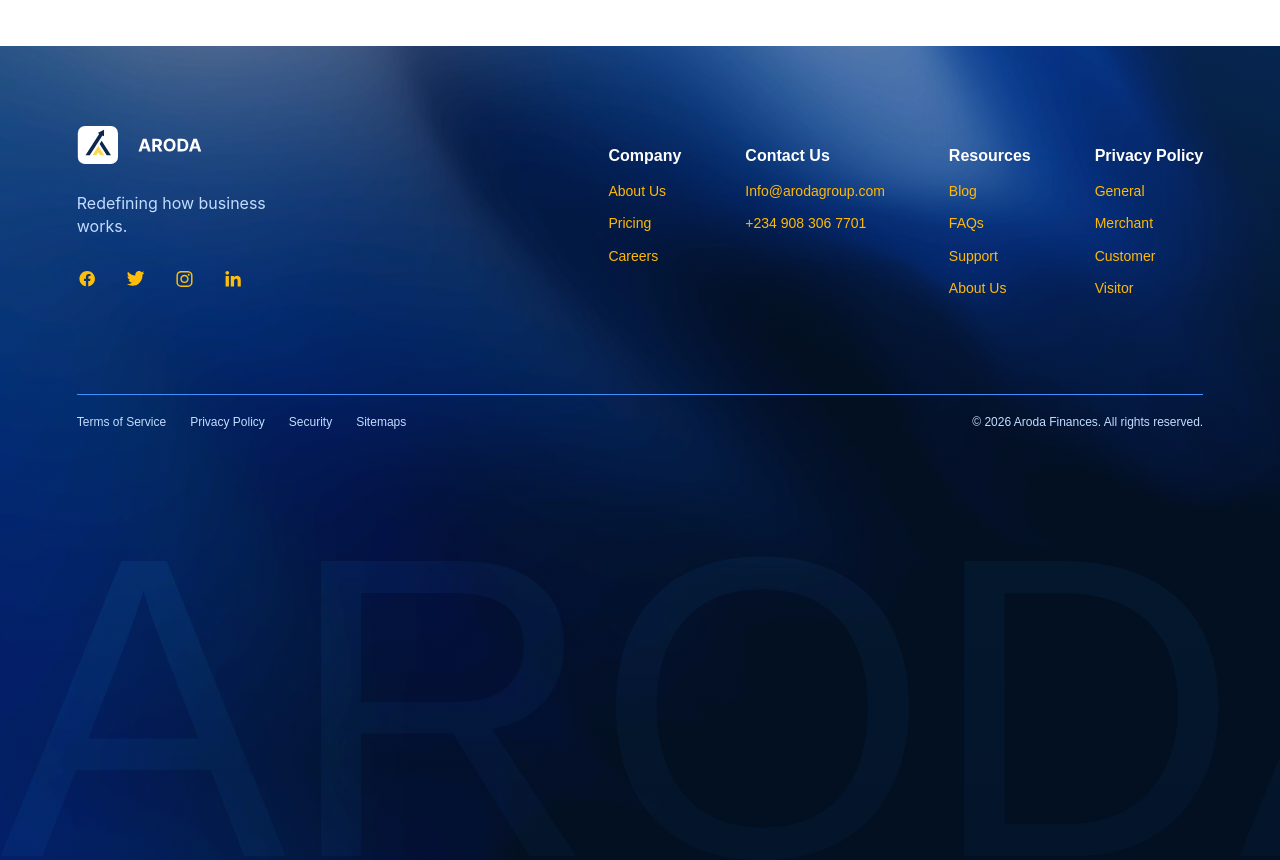
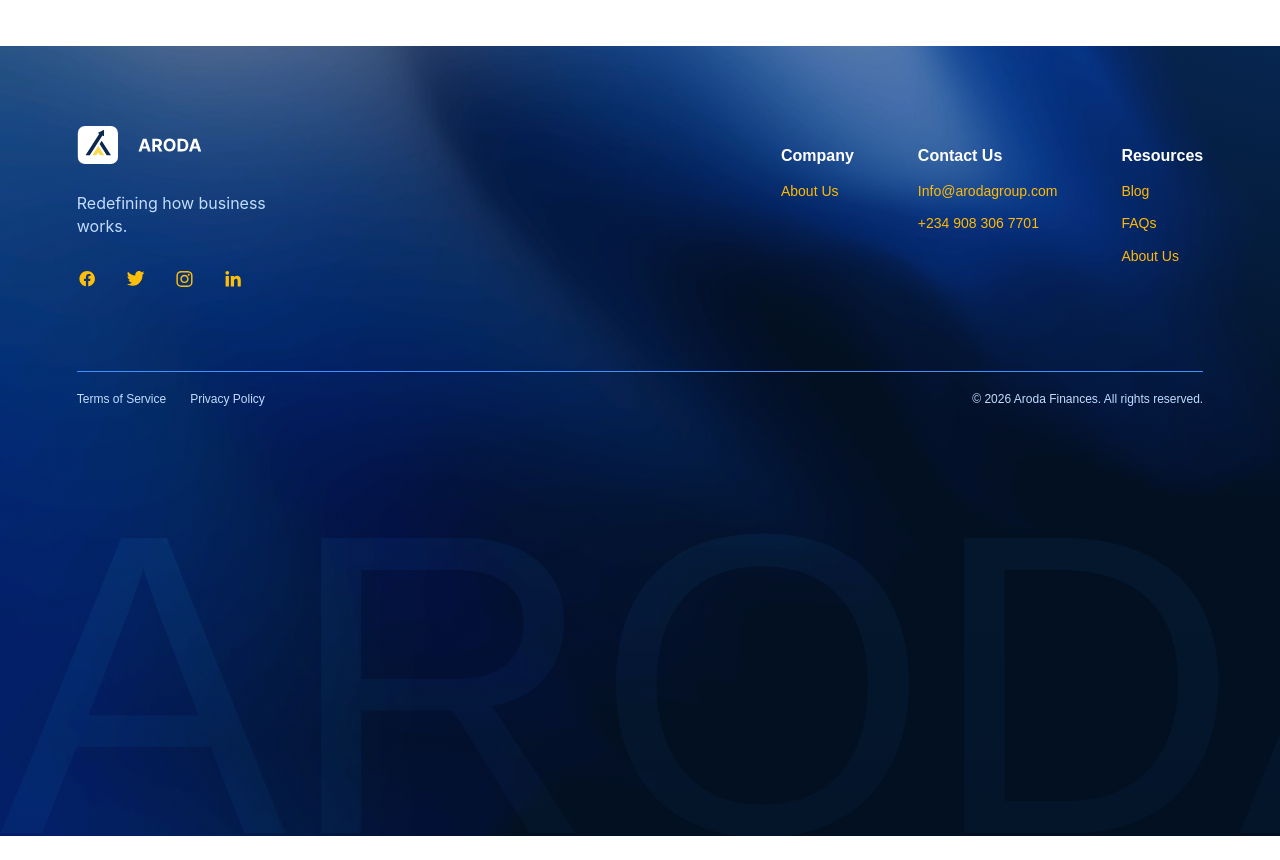
Before and after one commit to FERRN-AGENCY/arodawebsite, a React (Vite) app in the folder aroda/: page / in a window 1280 px wide. Shown: the part 4720-5580 px from the top of the page. After the commit the page ends 5556 px from the top, so only its background shows below. Built offline with nearby package versions, Linux system fonts and the light colour scheme.

Commit message:
Added PDF viewers for Terms and Privacy Policy

```diff
--- a/aroda/src/constants/footer/Footer.jsx
+++ b/aroda/src/constants/footer/Footer.jsx
@@ -41,8 +41,6 @@ const Footer = () => {
               <h4>Company</h4>
               <ul>
                 <li className={getActive('/about')}><a href="/about">About Us</a></li>
-                <li className={getActive('/pricing')}><a href="/pricing">Pricing</a></li>
-                <li className={getActive('/careers')}><a href="/careers">Careers</a></li>
               </ul>
             </div>
 
@@ -60,20 +58,10 @@ const Footer = () => {
               <ul>
                 <li className={getActive('/blog')}><a href="/blog">Blog</a></li>
                 <li className={getActive('/faq')}><a href="/faq">FAQs</a></li>
-                <li className={getActive('/support')}><a href="/support">Support</a></li>
                 <li className={getActive('/about')}><a href="/about">About Us</a></li>
               </ul>
             </div>
 
-            <div className="footer-column">
-              <h4>Privacy Policy</h4>
-              <ul>
-                <li className={getActive('/privacy/general')}><a href="/privacy/general">General</a></li>
-                <li className={getActive('/privacy/merchant')}><a href="/privacy/merchant">Merchant</a></li>
-                <li className={getActive('/privacy/customer')}><a href="/privacy/customer">Customer</a></li>
-                <li className={getActive('/privacy/visitor')}><a href="/privacy/visitor">Visitor</a></li>
-              </ul>
-            </div>
           </div>
         </div>
 
@@ -82,10 +70,12 @@ const Footer = () => {
         {/* Bottom Bar */}
         <div className="footer-bottom">
           <div className="legal-links">
-            <a href="/terms" className={getActive('/terms')}>Terms of Service</a>
-            <a href="/privacy/general" className={getActive('/privacy/general')}>Privacy Policy</a>
-            <a href="/security" className={getActive('/security')}>Security</a>
-            <a href="/sitemap" className={getActive('/sitemap')}>Sitemaps</a>
+            <a href="/aroda-terms.pdf" target="_blank" rel="noopener noreferrer" className={getActive('/terms')}>
+              Terms of Service
+            </a>
+            <a href="/aroda-privacy.pdf" target="_blank" rel="noopener noreferrer" className={getActive('/privacy/general')}>
+              Privacy Policy
+            </a>
           </div>
           {/* Dynamically grabs the current year so you never have to update it manually! */}
           <p className="copyright">© {new Date().getFullYear()} Aroda Finances. All rights reserved.</p>
```
Also changed, not shown: 2 other files (tests, documents, lock files or other folders).
